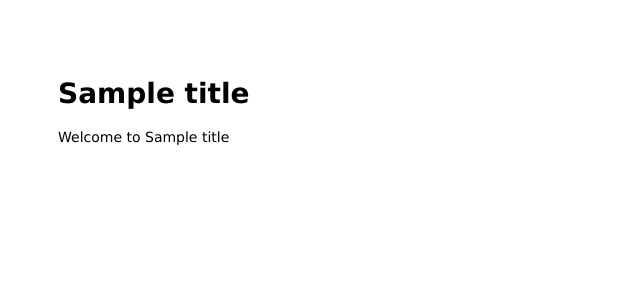
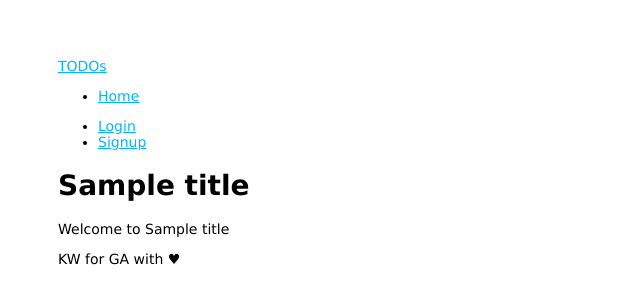
Before and after one commit to kimberlywondo/Coders_Anonymous, a Node server app: template views/index.ejs in a window 1280 px wide. Shown: the top 304 px of the page, without its empty margins (0-640 px from the left). Run offline with Node 20, Linux system fonts and the light colour scheme; the template is opened without the code that fills it: most values are stand-ins (such as "Sample title", 1, 10 or a date in 2020); some libraries are stand-ins or nearby versions.

Commit message:
Login and posts working

```diff
--- a/app.js
+++ b/app.js
@@ -4,26 +4,51 @@ var favicon = require('serve-favicon');
 var logger = require('morgan');
 var cookieParser = require('cookie-parser');
 var bodyParser = require('body-parser');
+var mongoose = require('mongoose');
+var passport = require('passport');
+var session = require('express-session');
+var flash = require('connect-flash');
 
 var index = require('./routes/index');
+var postEntries = require('./routes/postEntries');
 var users = require('./routes/users');
 
 var app = express();
+
+// Connect to database
+mongoose.connect('mongodb://localhost/Coders_Anonymous');//change to mongolab DB
 
 // view engine setup
 app.set('views', path.join(__dirname, 'views'));
 app.set('view engine', 'ejs');
 
-// uncomment after placing your favicon in /public
-//app.use(favicon(path.join(__dirname, 'public', 'favicon.ico')));
 app.use(logger('dev'));
 app.use(bodyParser.json());
 app.use(bodyParser.urlencoded({ extended: false }));
 app.use(cookieParser());
 app.use(express.static(path.join(__dirname, 'public')));
 
+app.use(session({ secret: '?',
+                  resave: true,
+                  saveUninitialized: true }));
+app.use(passport.initialize());
+app.use(passport.session());
+app.use(flash());
+
+require('./config/passport/passport')(passport);
+
+// This middleware will allow us to use the currentUser in our views and routes.
+app.use(function (req, res, next) {
+  global.currentUser = req.user;
+  next();
+});
+
+
 app.use('/', index);
 app.use('/users', users);
+app.use('/postEntries', postEntries);
+
+
 
 // catch 404 and forward to error handler
 app.use(function(req, res, next) {
@@ -43,4 +68,6 @@ app.use(function(err, req, res, next) {
   res.render('error');
 });
 
+console.log('You made it!');
+
 module.exports = app;
--- a/package.json
+++ b/package.json
@@ -6,14 +6,19 @@
     "start": "nodemon ./bin/www"
   },
   "dependencies": {
+    "bcrypt-nodejs": "0.0.3",
     "body-parser": "~1.15.2",
+    "connect-flash": "^0.1.1",
     "cookie-parser": "~1.4.3",
     "debug": "~2.2.0",
     "ejs": "~2.5.2",
     "express": "~4.14.0",
+    "express-session": "^1.14.2",
     "mongoose": "^4.7.2",
     "morgan": "~1.7.0",
     "nodemon": "^1.11.0",
+    "passport": "^0.3.2",
+    "passport-local": "^1.0.0",
     "serve-favicon": "~2.3.0"
   }
 }
--- a/views/index.ejs
+++ b/views/index.ejs
@@ -4,8 +4,14 @@
         <title><%= title %></title>
         <link rel='stylesheet' href='/stylesheets/style.css' />
     </head>
+
     <body>
+
+		<header><% include partials/header %></header>
         <h1><%= title %></h1>
         <p>Welcome to <%= title %></p>
+
+        <footer><% include partials/footer %></footer>
+
 	</body>
 </html>
--- a/views/partials/head.ejs
+++ b/views/partials/head.ejs
@@ -0,0 +1,5 @@
+<meta charset="UTF-8">
+<title>POSTS</title>
+
+<link rel="stylesheet" type="text/css" href="//maxcdn.bootstrapcdn.com/bootstrap/3.3.5/css/bootstrap.min.css">
+<link rel="stylesheet" type="text/css" href="/stylesheets/style.css">
--- a/views/partials/header.ejs
+++ b/views/partials/header.ejs
@@ -0,0 +1,25 @@
+<nav class="navbar navbar-default" role="navigation">
+  <div class="container-fluid">
+    <div class="navbar-header">
+      <a class="navbar-brand" href="#">
+        <span class="glyphicon glyphicon glyphicon-tree-deciduous"></span>TODOs
+      </a>
+    </div>
+
+<ul class="nav navbar-nav navbar-left">
+      <li><a href="/">Home</a></li>
+      <% if (currentUser) { %>
+        <li><a href="/todos">TODOs</a></li>
+      <% } %>
+    </ul>
+    <ul class="nav navbar-nav navbar-right">
+      <% if (currentUser) { %>
+        <li><a href="#"><%= currentUser.local.email %></a></li>
+        <li><a href="/logout">Logout</a></li>
+      <% } else { %>
+        <li><a href="/login">Login</a></li>
+        <li><a href="/signup">Signup</a></li>
+      <% } %>
+    </ul>
+  </div>
+</nav>
```
Also changed, not shown: routes/index.js (+42 -1 lines). Lines whose indentation alone changed are shown as unchanged.
